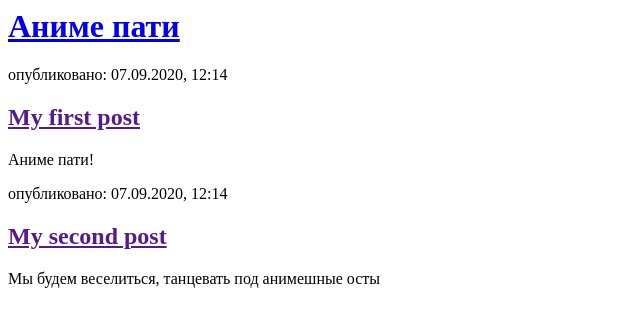
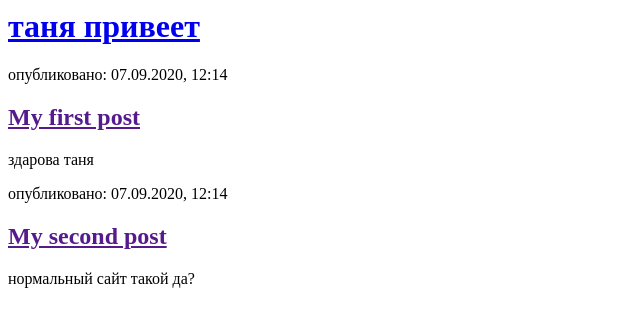
Before and after one commit to AlexSHDEV/my-first-blog, a Django app: page / in a window 1280 px wide. Shown: the top 327 px of the page, without its empty margins (0-640 px from the left). Run offline with Django 3.2, Linux system fonts and the light colour scheme.

Commit message:
Changed the HTML for the site.

```diff
--- a/blog/templates/blog/post_list.html
+++ b/blog/templates/blog/post_list.html
@@ -4,19 +4,19 @@
     </head>
     <body>
         <div>
-            <h1><a href="/">Аниме пати</a></h1>
+            <h1><a href="/">таня привеет</a></h1>
         </div>
 
         <div>
             <p>опубликовано: 07.09.2020, 12:14</p>
             <h2><a href="">My first post</a></h2>
-            <p>Aниме пати!</p>
+            <p>здарова таня</p>
         </div>
 
         <div>
             <p>опубликовано: 07.09.2020, 12:14</p>
             <h2><a href="">My second post</a></h2>
-            <p>Мы будем веселиться, танцевать под анимешные осты</p>
+            <p>нормальный сайт такой да?</p>
         </div>
     </body>
 </html>
```
